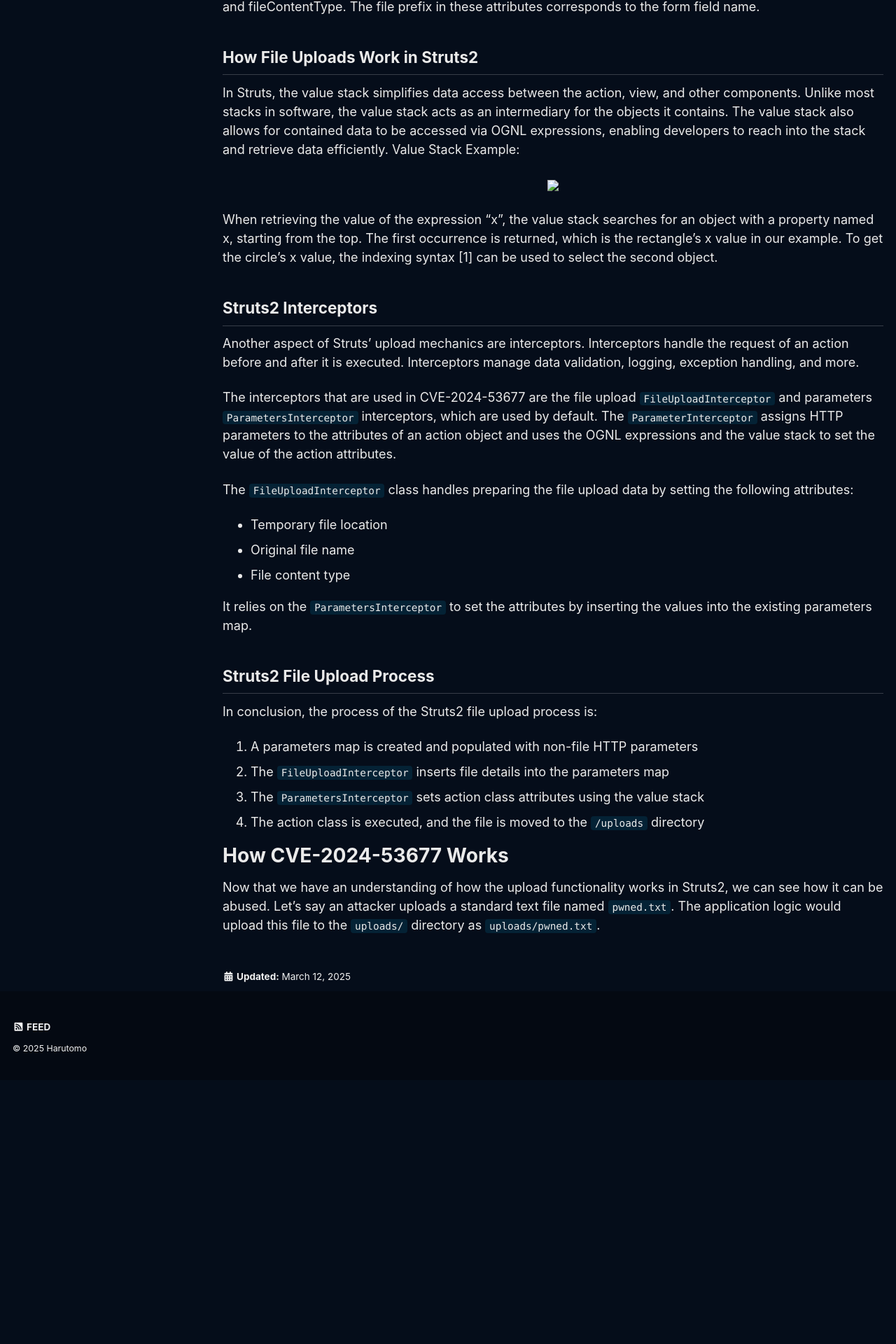
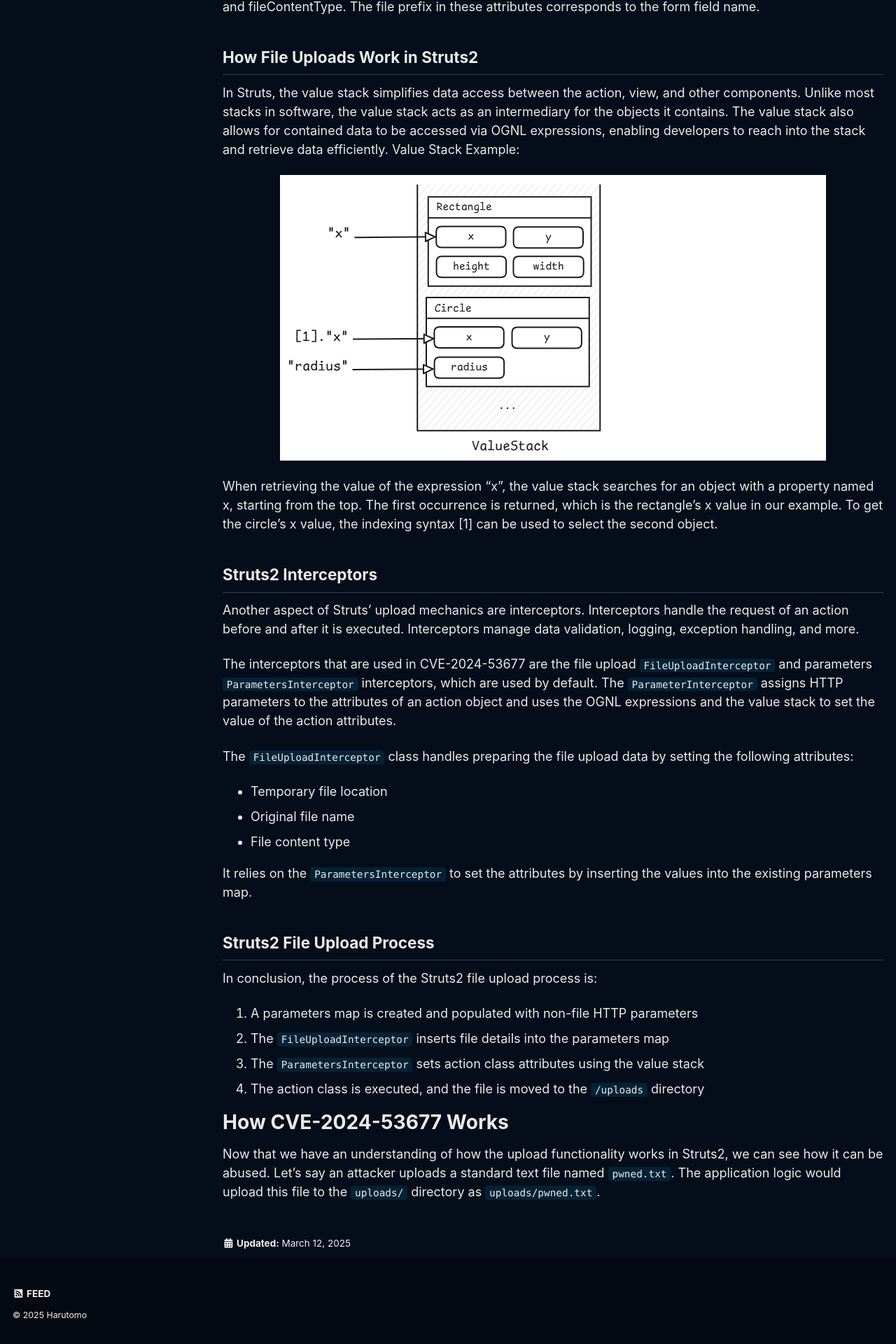
Before and after one commit to harutomo-jp/harutomo-jp.github.io, a Jekyll site: the page built from _posts/2025-03-12-CVE-2024-53677.md, in a window 1280 px wide. Shown: the part 1348-3268 px from the top of the page at 70% size. Built offline with Jekyll 4.4.1, drawn with Linux system fonts in a browser that asks for light colours; cached includes are drawn as plain includes; before the commit the page ends 2891 px from its top, so only the background shows below that.

Commit message:
fixing absolute path of image

```diff
--- a/_posts/2025-03-12-CVE-2024-53677.md
+++ b/_posts/2025-03-12-CVE-2024-53677.md
@@ -63,7 +63,7 @@ In Struts, the value stack simplifies data access between the action, view, and
 Value Stack Example:
 
 <p align="center">
-  <img src="assets/images/CVE-2024-53677/value-stack.png">
+  <img src="/assets/images/CVE-2024-53677/value-stack.png">
 </p>
 
 When retrieving the value of the expression "x", the value stack searches for an object with a property named x, starting from the top.  The first occurrence is returned, which is the rectangle's x value in our example.  To get the circle's x value, the indexing syntax [1] can be used to select the second object.
```
